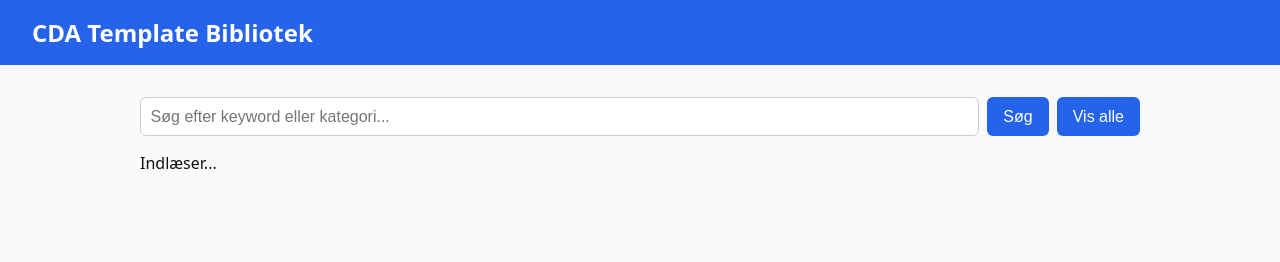
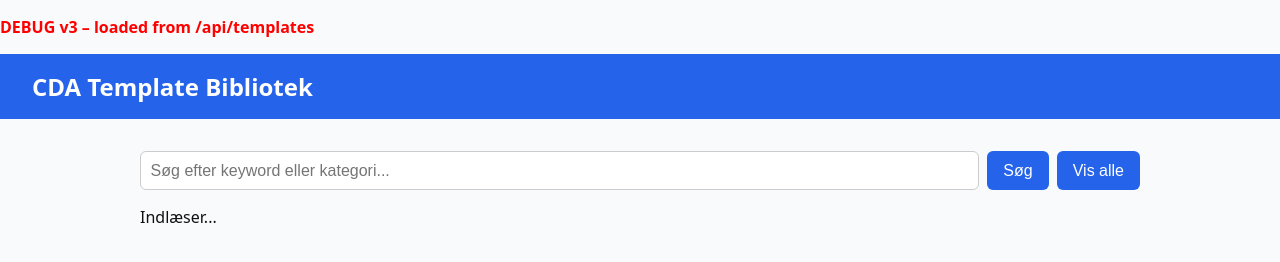
Before and after one commit to howandt/cda-engine-clean, a website: page public/templates.html in a window 1280 px wide. Drawn offline with Linux system fonts and the light colour scheme; no server answers.

Commit message:
debug v3 marker

```diff
--- a/public/templates.html
+++ b/public/templates.html
@@ -71,6 +71,7 @@
   </style>
 </head>
 <body>
+  <p style="color:red;font-weight:bold;">DEBUG v3 – loaded from /api/templates</p>
   <header>CDA Template Bibliotek</header>
   <main>
     <div class="search-box">
```
